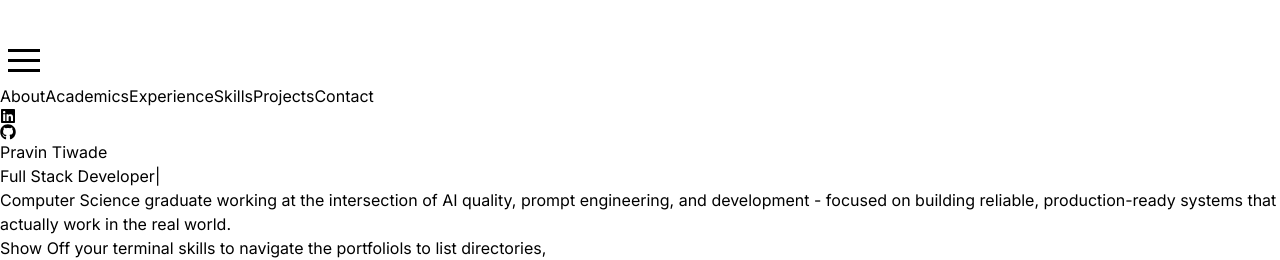
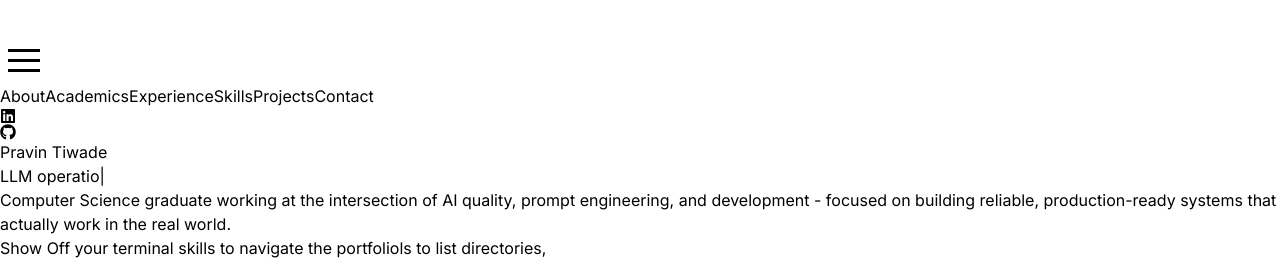
Before and after one commit to helios-pixel/portfolioV2, a React (Vite) app: page / in a window 1280 px wide. Shown: the top 260 px of the page. Built offline with nearby package versions, Linux system fonts and the light colour scheme.

Commit message:
Update Hero.jsx

```diff
--- a/src/components/Hero.jsx
+++ b/src/components/Hero.jsx
@@ -17,7 +17,7 @@ function Hero(){
 
     const [loopNum, setLoopNum] = useState(0);
     const [isDeleting, setIsDeleting] = useState(false);
-    const toRotate = ["Full Stack Developer", "UI/UX Designer"];
+    const toRotate = ["LLM operations", "AI Prompt quality specialist", "Developer", "UI/UX Designer"];
     const [delta, setDelta] = useState(300-Math.random()*100);
     const [text, setText]= useState('');
     const period =2000;
@@ -106,4 +106,5 @@ function Hero(){
     );
 }
 
+
 export default Hero
```
